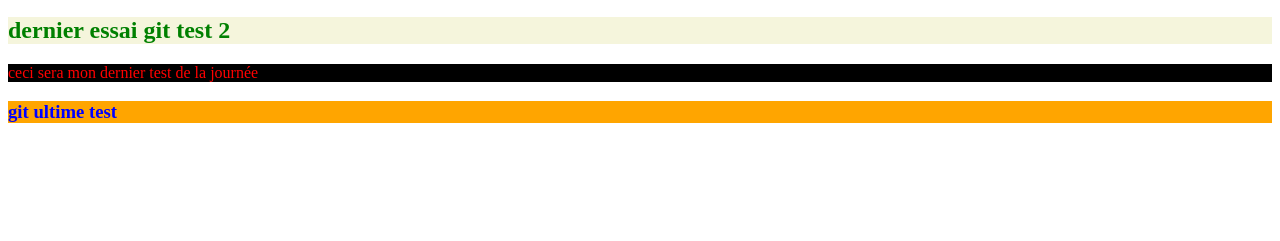
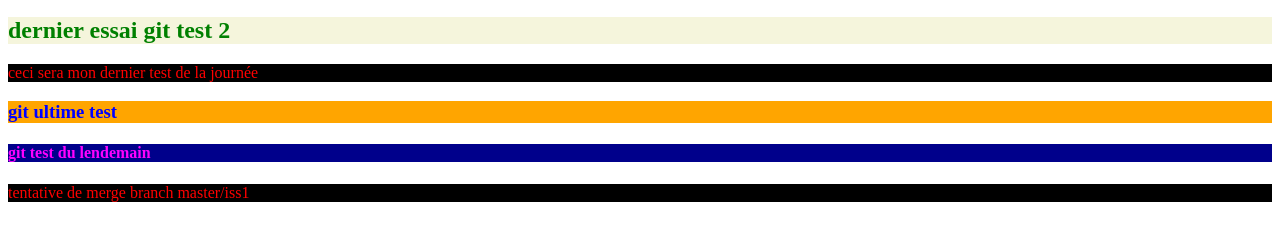
Before and after one commit to primic04/gittest2, a plain HTML site: page index.html in a window 1280 px wide. Shown: the part 105-346 px from the top of the page. Drawn offline with Linux system fonts and the light colour scheme.

Commit message:
ajout h4+p

```diff
--- a/index.html
+++ b/index.html
@@ -12,5 +12,7 @@
         <h2>dernier essai git test 2</h2>
         <p>ceci sera mon dernier test de la journée</p>
         <h3>git ultime test</h3>
+        <h4>git test du lendemain</h4>
+        <p>tentative de merge branch master/iss1</p>
     </body>
 </html>
--- a/style.css
+++ b/style.css
@@ -14,3 +14,8 @@ h3
     background-color: orange;
     color: blue;
 }
+h4
+{
+    background-color: darkblue;
+    color: fuchsia;
+}
```
